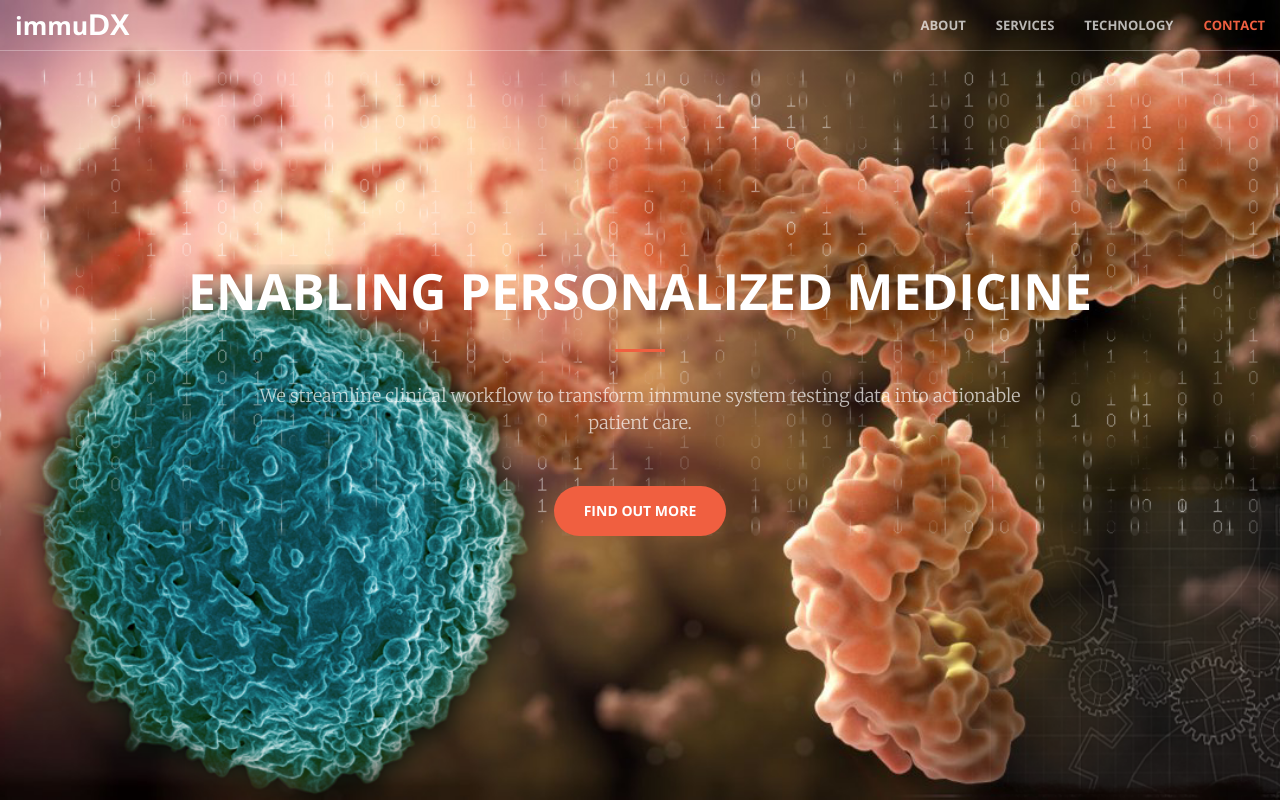
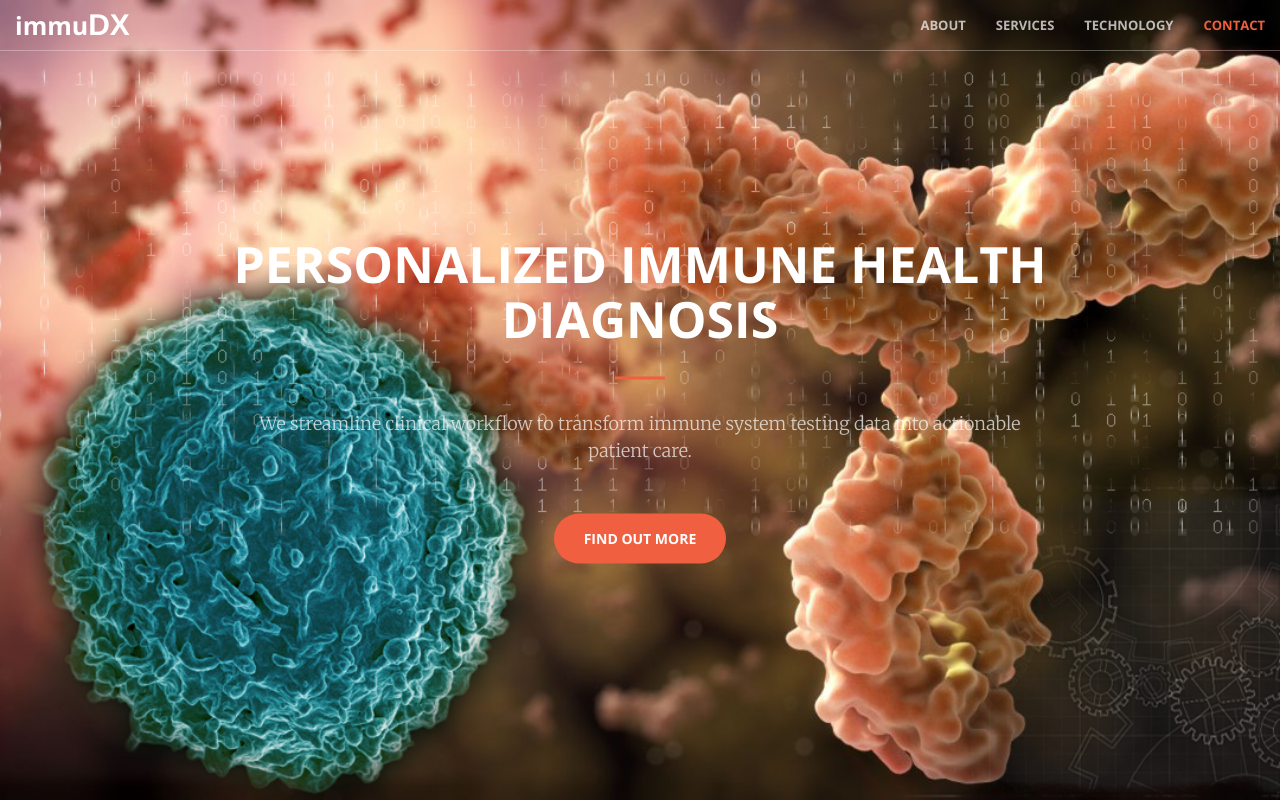
Before and after one commit to amberxiao/amberxiao.github.io, a website: page index.html in a window 1280 px wide. Shown: the top 800 px of the page. Drawn offline with nearby package versions, Linux system fonts and the light colour scheme; a web font is replaced by a local one.

Commit message:
title change

```diff
--- a/index.html
+++ b/index.html
@@ -65,7 +65,7 @@
         <header>
             <div class="header-content">
                 <div class="header-content-inner">
-                    <h1 id="homeHeading">Enabling Personalized Medicine</h1>
+                    <h1 id="homeHeading">Personalized Immune Health Diagnosis</h1>
                     <hr>
                     <p>We streamline clinical workflow to transform immune system testing data into actionable patient care.</p>
                     <a href="#about" class="btn btn-primary btn-xl page-scroll">Find Out More</a>
```
